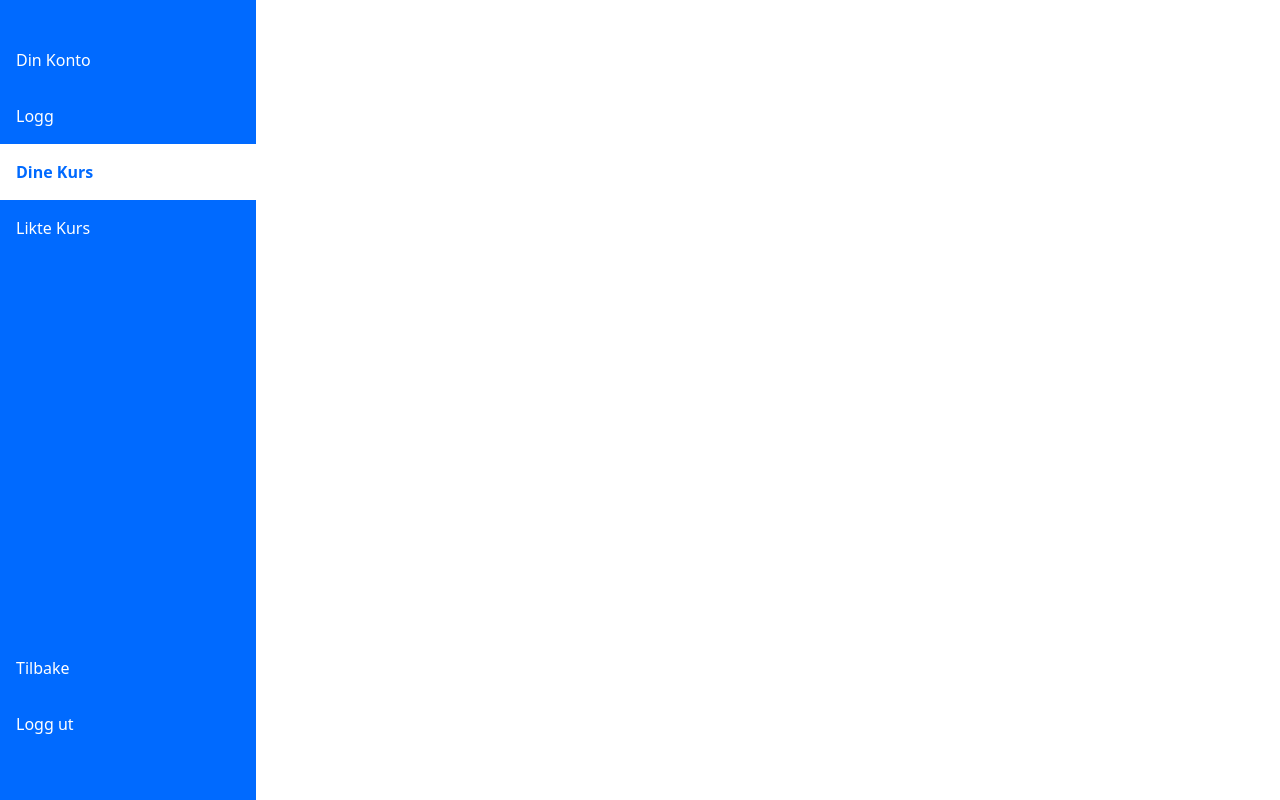
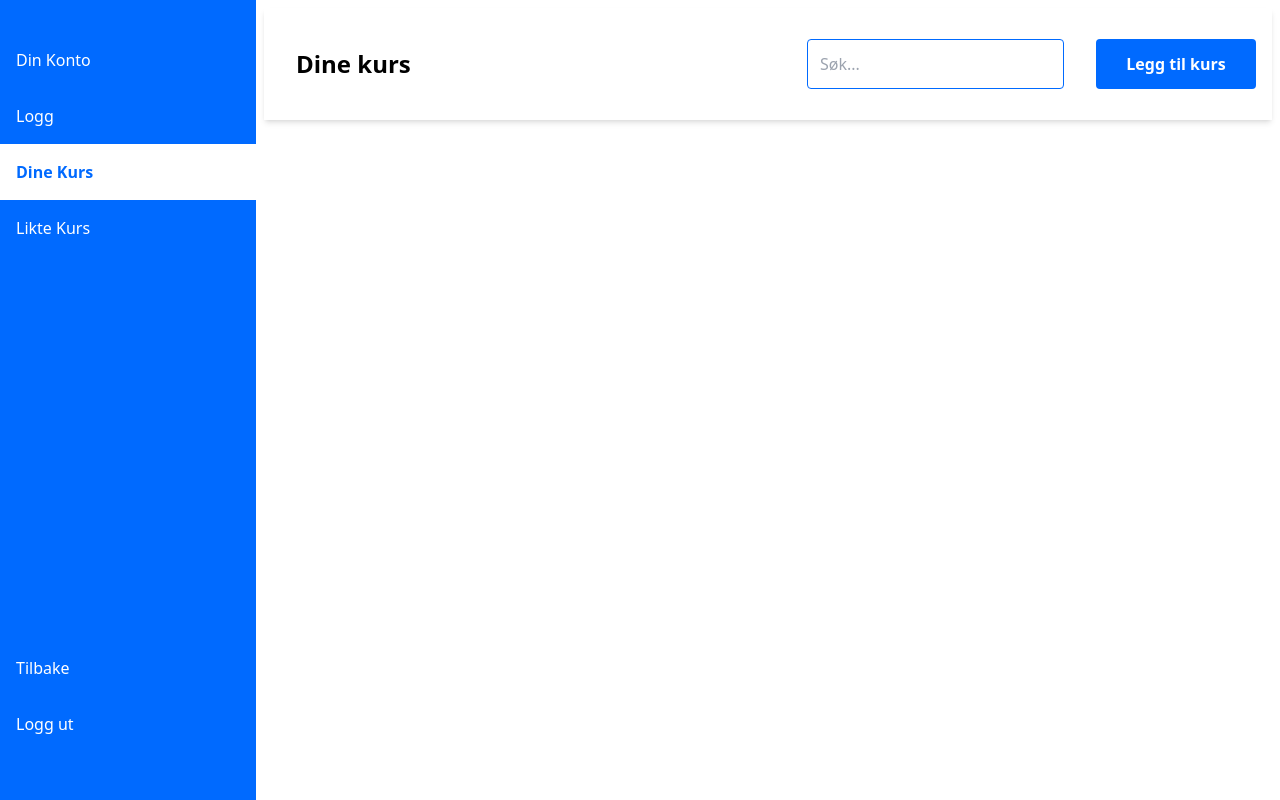
Before and after one commit to Elvinos33/skillshare2, a Next.js app: page /backpage/dinekurs in a window 1280 px wide. Built offline with nearby package versions, Linux system fonts and the light colour scheme.

Commit message:
backside

```diff
--- a/src/pages/backpage/dinekurs.tsx
+++ b/src/pages/backpage/dinekurs.tsx
@@ -1,20 +1,135 @@
-import Link from "next/link"
+import Link from 'next/link';
+import { useState } from 'react';
+import { getDatabase, ref, push } from 'firebase/database';
+import app from '@/lib/firebaseConfig';
 
 export default function DineKurs() {
+  const [showOverlay, setShowOverlay] = useState(false);
+
+  const ÅpneOverlay = () => {
+    setShowOverlay(true);
+  };
+
+  const LukkOverlay = () => {
+    setShowOverlay(false);
+  };
+
+  const database = getDatabase(app);
+  const [isSubmitted, setIsSubmitted] = useState(false);
+
+  const [formData, setFormData] = useState({
+    tittel: '',
+    beskrivelse: '',
+    kommenter: '',
+    anmelding: '',
+    seertall: '',
+    // videofil: '',
+    // ekstrafil: '',
+  });
+
+  const handleInputChange = (event: React.ChangeEvent<HTMLInputElement | HTMLSelectElement | HTMLTextAreaElement>) => {
+      const { name, value } = event.target;
+      setFormData({
+      ...formData,
+      [name]: value,
+      });
+  };
+
+  const handleSubmit = () => {
+      const shouldSubmit = window.confirm("Er du sikker på at du vil publisere kurset?");
+
+      if (shouldSubmit) {
+          const databaseRef = ref(database, 'Kurs');
+          LukkOverlay();
+
+          push(databaseRef, formData)
+              .then(() => {
+                  setIsSubmitted(true);
+                  setFormData({
+                    tittel: '',
+                    beskrivelse: '',
+                    kommenter: '',
+                    anmelding: '',
+                    seertall: '',
+                    // videofil: '',
+                    // ekstrafil: '',
+                  });
+              })
+              .catch((error) => {
+                  console.error('Error submitting data to database: ', error);
+              });
+      }
+  };
+
   return (
     <>
       <main className="w-screen h-screen bg-background flex">
         <div className="w-1/5 bg-primary pt-8">
             <Link href="/backpage/konto" className="w-full flex flex-start py-4 pl-4 hover:bg-background text-background hover:text-primary">Din Konto</Link>
             <Link href="/backpage/logg" className="w-full flex flex-start py-4 pl-4 hover:bg-background text-background hover:text-primary">Logg</Link>
-                    <button className="w-full flex flex-start py-4 pl-4 bg-background font-semibold text-primary">Dine Kurs</button>
+            <Link href="/backpage/dinekurs" className="w-full flex flex-start py-4 pl-4 bg-background font-semibold text-primary">Dine Kurs</Link>
             <Link href="/backpage/liktekurs" className="w-full flex flex-start py-4 pl-4 hover:bg-background text-background hover:text-primary">Likte Kurs</Link>
             <div className="h-[24rem]"></div>
-                    <button className="w-full flex flex-start py-4 pl-4 hover:bg-background text-background hover:text-primary">Tilbake</button>
-                    <button className="w-full flex flex-start py-4 pl-4 hover:bg-background text-background hover:text-primary">Logg ut</button>
+            <Link href="/" className="w-full flex flex-start py-4 pl-4 hover:bg-background text-background hover:text-primary">Tilbake</Link>
+            <button className="w-full flex flex-start py-4 pl-4 hover:bg-background text-background hover:text-primary"><Link href="/">Logg ut</Link></button>
         </div>
-                <div className="w-4/5"></div>
+        <div className="w-4/5 p-2 relative">
+          <div className="h-[7rem] w-full flex items-center shadow-md">
+            <div className="w-1/2 pl-8">
+              <div className="flex bg-background text-2xl font-semibold">Dine kurs</div>
+            </div>
+            <div className="w-1/2 flex justify-end mr-4">
+              <input type="text" className="text-black rounded p-3 flex outline-none items-center border border-primary bg-background" placeholder="Søk..."/>
+              <button onClick={ÅpneOverlay} className="ml-8 py-2 w-[10rem] bg-primary rounded flex justify-center text-background font-semibold items-center hover:border hover:border-primary hover:bg-background hover:text-primary">Legg til kurs</button>
+            </div>
+          </div>
+          {showOverlay && (
+                  <form className="fixed top-0 right-0 w-4/5 h-screen bg-background z-50 p-4">
+                    <div className='flex w-full'>
+                      <div className='w-1/3 p-2'>
+                          <div className='border border-primary rounded mb-4'>
+                              <p className='ml-2 mt-1 text-secondary'>Tittel</p>
+                              <input name="tittel" required maxLength={40} value={formData.tittel} onChange={handleInputChange} type="text" className="text-black rounded p-3 flex outline-none items-center bg-background w-full" placeholder="Hvordan lage en video med..."/>
+                          </div>
+                          <div className='border border-primary rounded'>
+                              <p className='ml-2 mt-1 text-secondary'>Beskrivelse</p>
+                              <textarea name="beskrivelse" required value={formData.beskrivelse} onChange={handleInputChange} maxLength={600} className="text-black rounded p-3 flex items-center bg-background w-full resize-none outline-none h-[20rem]" placeholder="For å lage videon brukte jeg..."/>
+                          </div>
+                      </div>
+                      <div className='w-2/3 h-[27.7rem] p-2 pt-2'>
+                        <div className='flex items-center justify-between ml-8 mb-12'>
+                          <p className='text-primary font-semibold'>Skal det være mulig å kommentere på kurset ditt?</p>
+                          <input name="kommenter" required value={formData.kommenter} onChange={handleInputChange} type="checkbox" className='w-[2rem] h-[2rem]' />
+                        </div>
+                        <div className='flex items-center justify-between ml-8 mb-12'>
+                          <p className='text-primary font-semibold'>Skal anmelding av kurset være publisert?</p>
+                          <input name="anmelding" required value={formData.anmelding} onChange={handleInputChange} type="checkbox" className='w-[2rem] h-[2rem]' />
+                        </div>
+                        <div className='flex items-center justify-between ml-8 mb-12'>
+                          <p className='text-primary font-semibold'>Skal seertall være publisert?</p>
+                          <input name="seertall" required value={formData.seertall} onChange={handleInputChange} type="checkbox" className='w-[2rem] h-[2rem]' />
+                        </div>
+                        <div className='flex items-center justify-between ml-8 mb-12'>
+                          <p className='text-primary font-semibold'>Hva spiste du til frokost i dag?</p>
+                          <input type="checkbox" className='w-[2rem] h-[2rem]' />
+                        </div>
+                        <div className='flex items-center justify-between ml-8 mb-12'>
+                          <p className='text-primary font-semibold'>Last opp videofilen din her</p>
+                          <input type="file" className='w-44' />
+                        </div>
+                        <div className='flex items-center justify-between ml-8 mb-12'>
+                          <p className='text-primary font-semibold'>Ekstra filer (For eksempel microsoft dokumenter)</p>
+                          <input type="file" className='w-44' />
+                        </div>
+                      </div>
+                    </div>
+                    <div className='flex h-[34rem]'>
+                      <button onClick={handleSubmit} className="ml-2 mt-56 py-2 w-[10rem] h-[4rem] bg-primary rounded flex justify-center text-background font-semibold items-center hover:border hover:border-primary hover:bg-background hover:text-primary">Legg til kurs</button>
+                      <button onClick={LukkOverlay} className="ml-4 mt-56 py-2 w-[10rem] h-[4rem] bg-background rounded flex justify-center text-primary font-semibold items-center border border-primary hover:bg-primary hover:text-background">Kanseler</button>
+                    </div>
+                </form>)}
+            </div>
       </main>
     </>
-    )
+  );
 }
```
Lines whose indentation alone changed are shown as unchanged.
